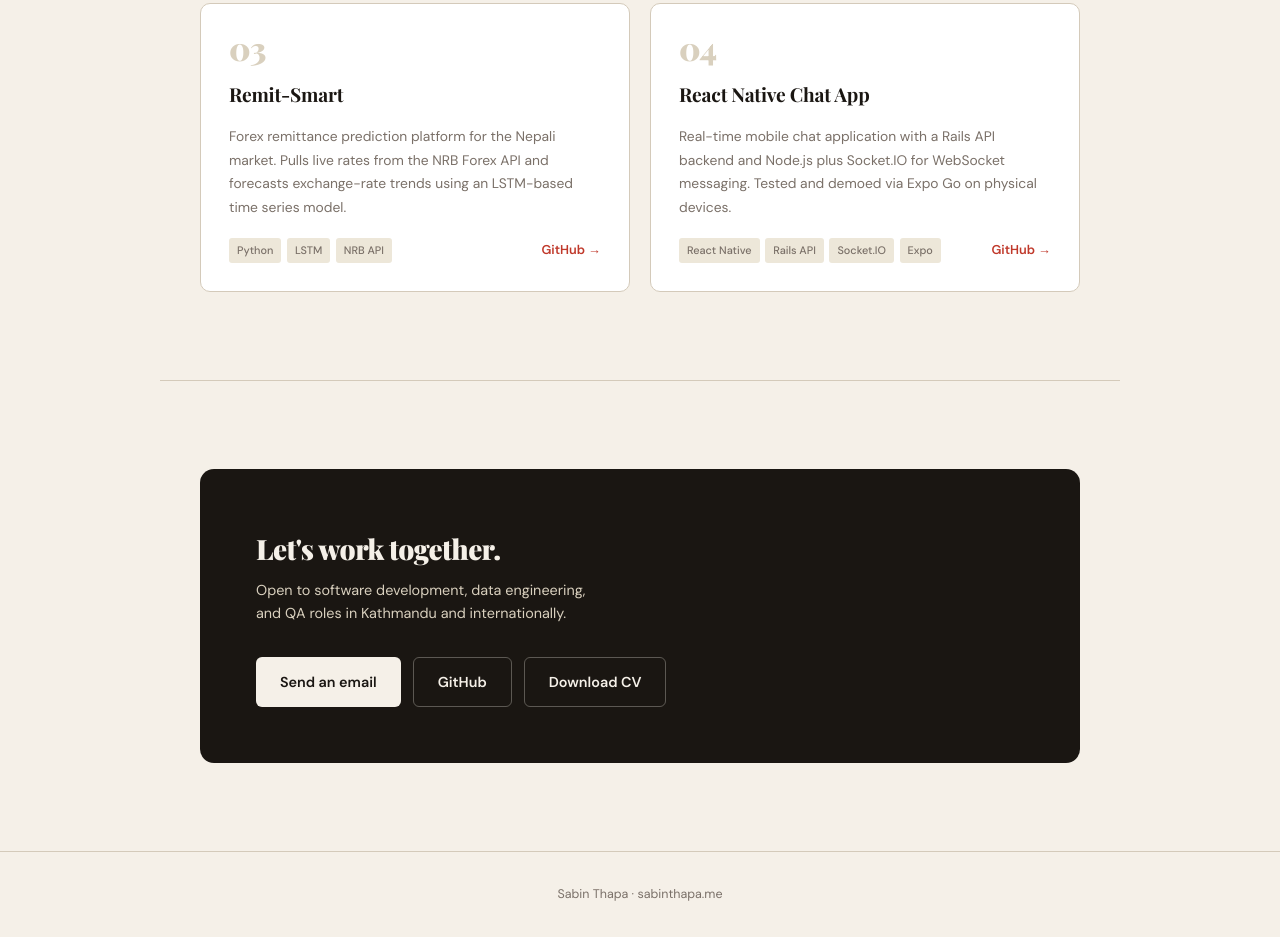
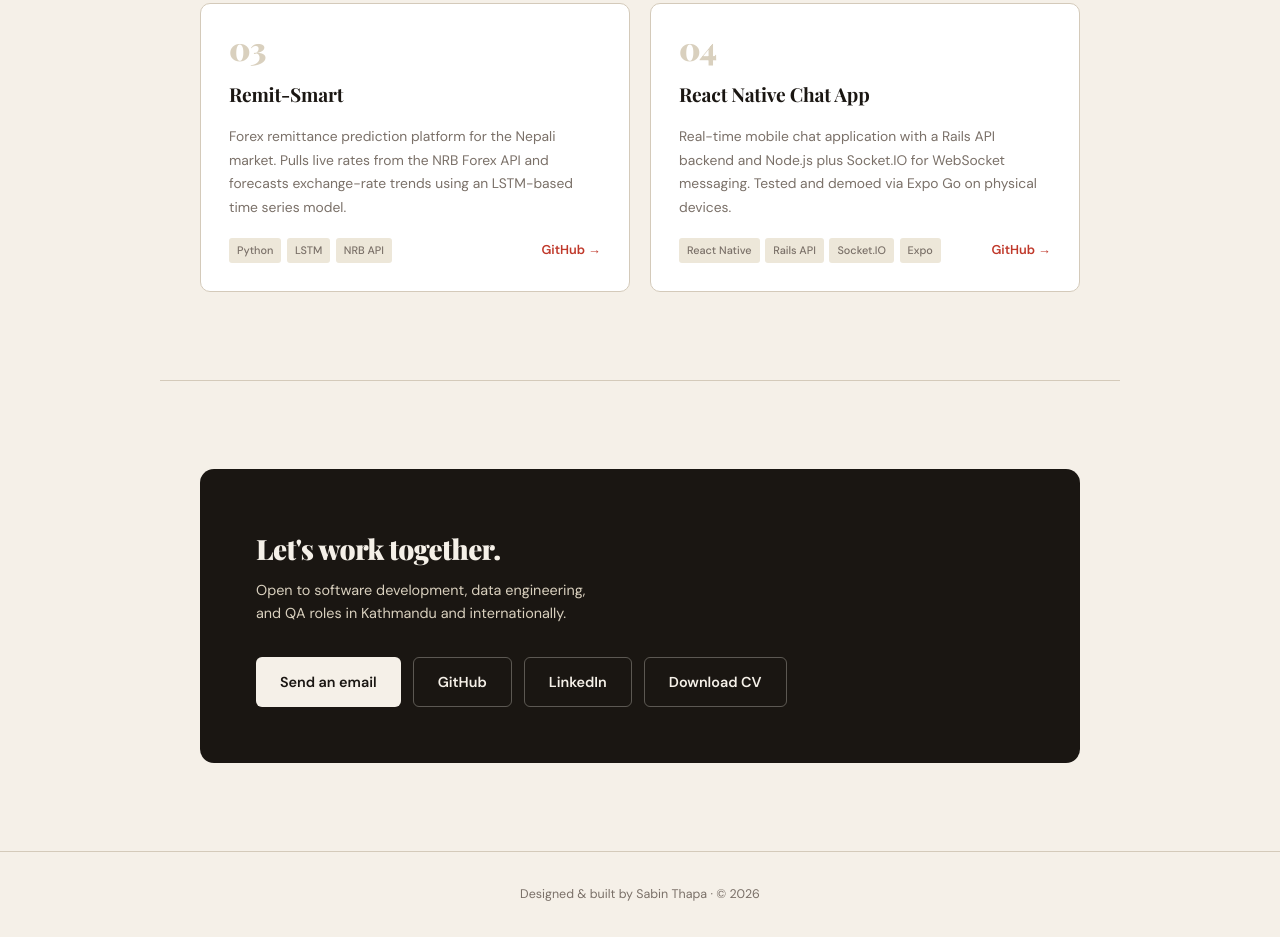
Before and after one commit to thapa-sabin/thapa-sabin.github.io, a plain HTML site: page index.html in a window 1280 px wide. Shown: the part 2039-2976 px from the top of the page. Drawn offline with nearby package versions, Linux system fonts and the light colour scheme.

Commit message:
fix: minor changes to footer text

```diff
--- a/index.html
+++ b/index.html
@@ -197,13 +197,14 @@
       <div class="contact-links">
         <a href="mailto:thapasabin9861@gmail.com" class="btn btn-light">Send an email</a>
         <a href="https://github.com/thapa-sabin" target="_blank" class="btn btn-outline-light">GitHub</a>
+        <a href="https://www.linkedin.com/in/dev-sabin/" target="_blank" class="btn btn-outline-light">LinkedIn</a>
         <a href="cv.pdf" download class="btn btn-outline-light">Download CV</a>
       </div>
     </div>
   </section>
 
   <footer>
-    <p>Sabin Thapa · sabinthapa.me</p>
+    <p>Designed & built by Sabin Thapa · © 2026</p>
   </footer>
 
   <script>
```
